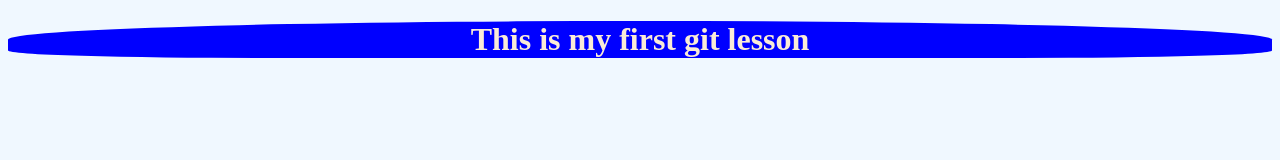
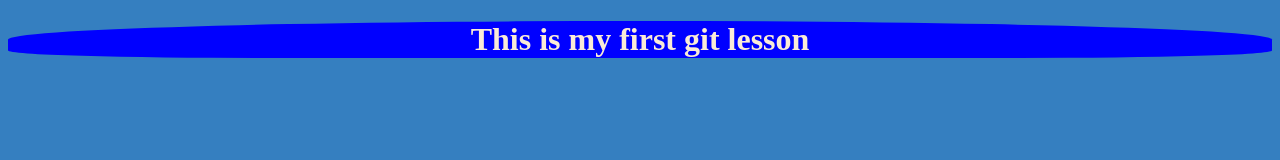
Before and after one commit to jawadomari94/myproject, a plain HTML site: page index.html in a window 1280 px wide. Drawn offline with Linux system fonts and the light colour scheme.

Commit message:
css file edited

```diff
--- a/style.css
+++ b/style.css
@@ -6,5 +6,5 @@ h1{
 
 }
 body{
-    background-color: aliceblue;
+    background-color: rgb(53, 127, 192);
 }
```
